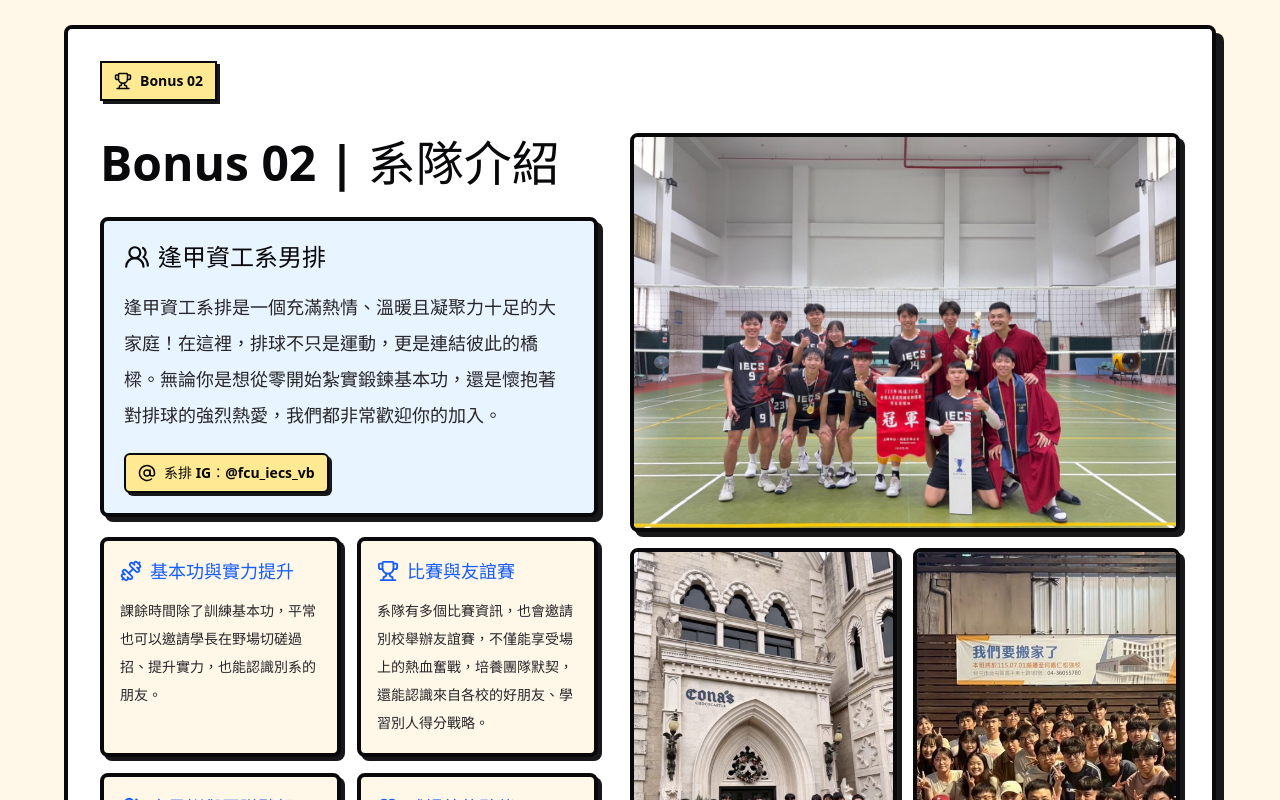
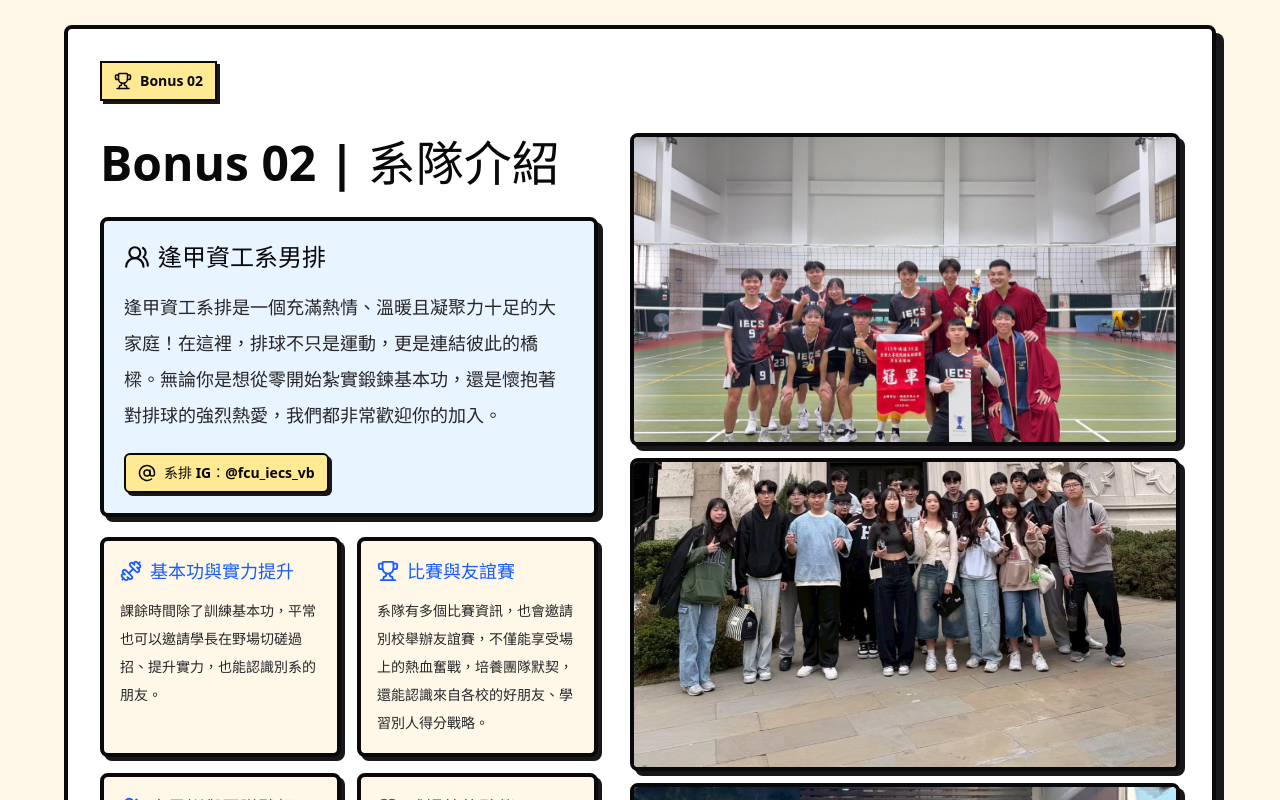
Before and after one commit to AllEnough/iecs_handbook, a React (Vite) app: page / in a window 1280 px wide. Shown: the part 6460-7260 px from the top of the page. Built offline with nearby package versions, Linux system fonts and the light colour scheme.

Commit message:
style: make volleyball photos consistent banners

```diff
--- a/src/components/SportsTeamSection.jsx
+++ b/src/components/SportsTeamSection.jsx
@@ -30,20 +30,17 @@ const teamPhotos = [
   {
     src: volleyballChampion,
     alt: '逢甲資工系男排比賽得獎合照',
-    className: 'md:col-span-2',
-    imageClassName: 'aspect-video',
+    imageClassName: 'object-center',
   },
   {
     src: volleyballOuting,
     alt: '逢甲資工系排出遊合照',
-    className: '',
-    imageClassName: 'aspect-[4/5]',
+    imageClassName: 'object-bottom',
   },
   {
     src: volleyballGathering,
     alt: '逢甲資工系排聚會大合照',
-    className: '',
-    imageClassName: 'aspect-[4/5] md:aspect-[4/3]',
+    imageClassName: 'object-center',
   },
 ]
 
@@ -104,17 +101,17 @@ function SportsTeamSection() {
               </div>
             </div>
 
-            <div className="grid gap-4 md:grid-cols-2">
+            <div className="grid gap-3 lg:grid-rows-3">
               {teamPhotos.map((photo) => (
                 <figure
                   key={photo.alt}
-                  className={`photo-frame overflow-hidden rounded-lg border-4 border-zinc-950 bg-white shadow-[5px_5px_0_#18181b] ${photo.className}`}
+                  className="photo-frame overflow-hidden rounded-lg border-4 border-zinc-950 bg-white shadow-[5px_5px_0_#18181b]"
                 >
                   <img
                     src={photo.src}
                     alt={photo.alt}
                     loading="lazy"
-                    className={`${photo.imageClassName} h-full w-full object-cover`}
+                    className={`aspect-[16/9] h-full w-full object-cover ${photo.imageClassName}`}
                   />
                 </figure>
               ))}
```
